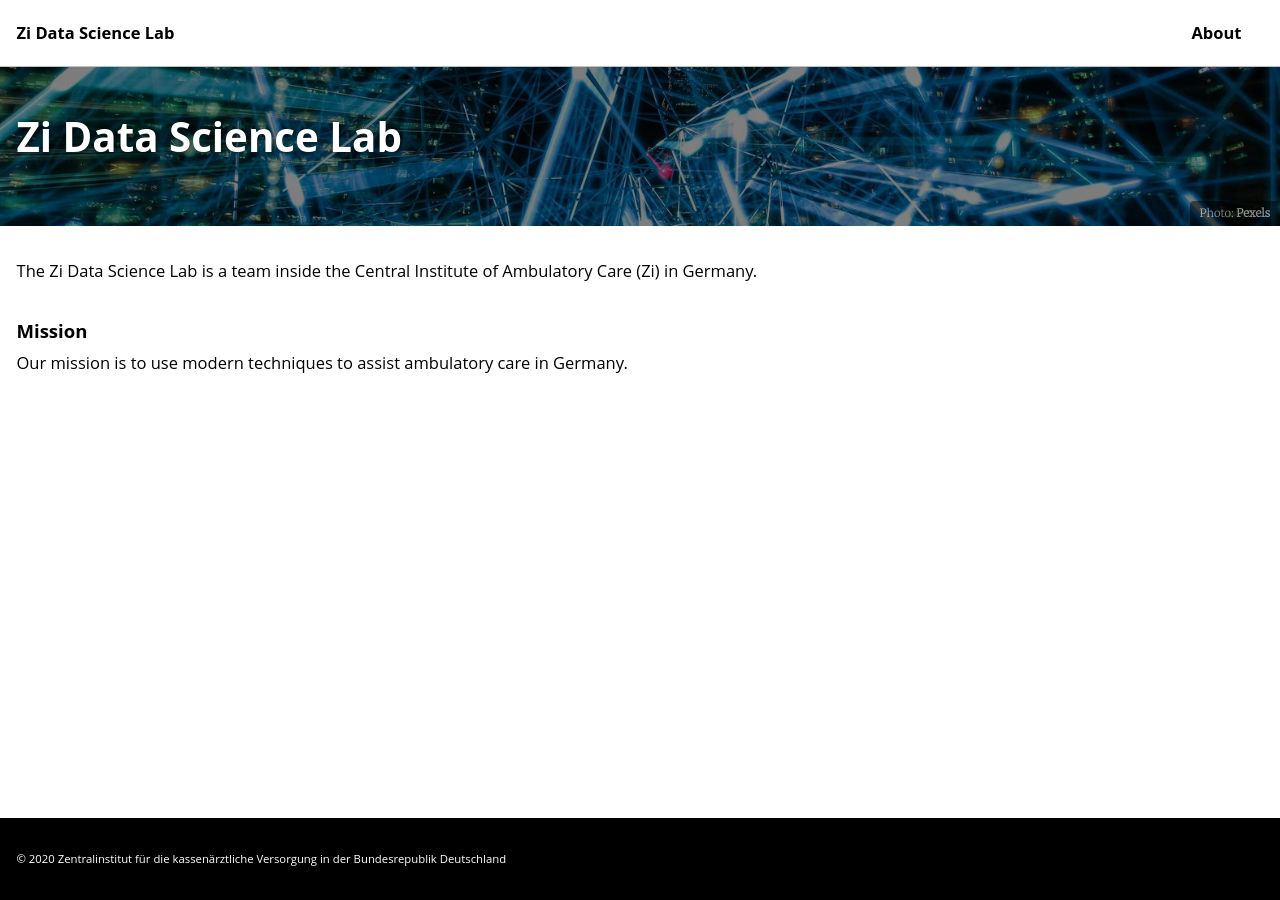
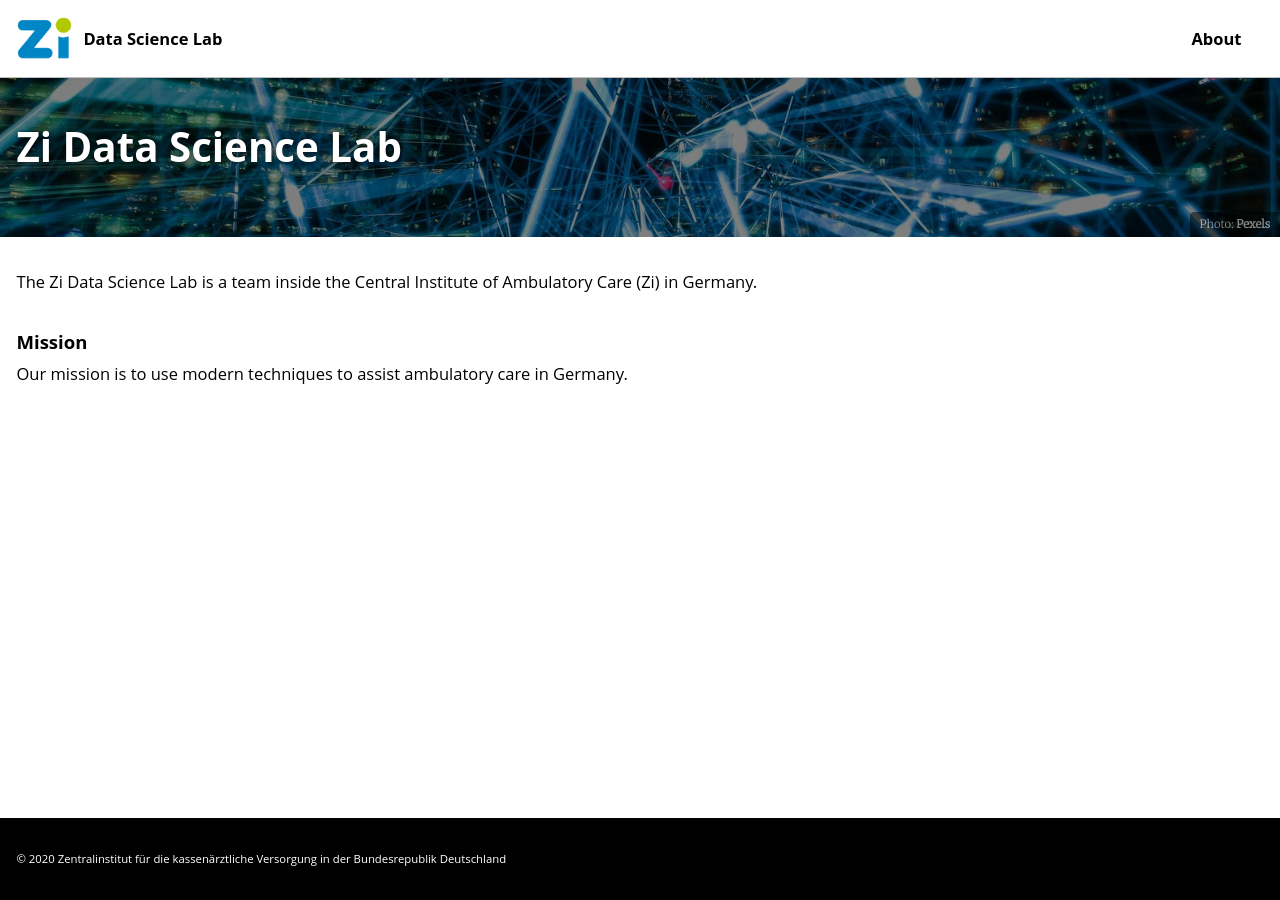
Before and after one commit to zidatalab/zidatalab.github.io, a Jekyll site: the page built from _pages/Home.md, in a window 1280 px wide. Built offline with Jekyll 4.4.1, drawn with Linux system fonts in a browser that asks for light colours; cached includes are drawn as plain includes; nearby versions of some CDN libraries.

Commit message:
change masthead to have nice Zi logo inside

```diff
--- a/_config.yml
+++ b/_config.yml
@@ -25,8 +25,8 @@ url                      : "http://www.zidatasciencelab.de" # the base hostname
 baseurl                  : # the subpath of your site, e.g. "/blog"
 repository               : zidatalab/zidatalab.github.io # GitHub username/repo-name e.g. "mmistakes/minimal-mistakes"
 teaser                   : # path of fallback teaser image, e.g. "/assets/images/500x300.png"
-logo                     : # path of logo image to display in the masthead, e.g. "/assets/images/88x88.png"
-masthead_title           : # overrides the website title displayed in the masthead, use " " for no title
+logo                     : "/assets/images/logo.png" # path of logo image to display in the masthead, e.g. "/assets/images/88x88.png"
+masthead_title           : "Data Science Lab" # overrides the website title displayed in the masthead, use " " for no title
 # breadcrumbs            : false # true, false (default)
 words_per_minute         : 200
 comments:
```
Also changed, not shown: assets/images/logo.png (added).
